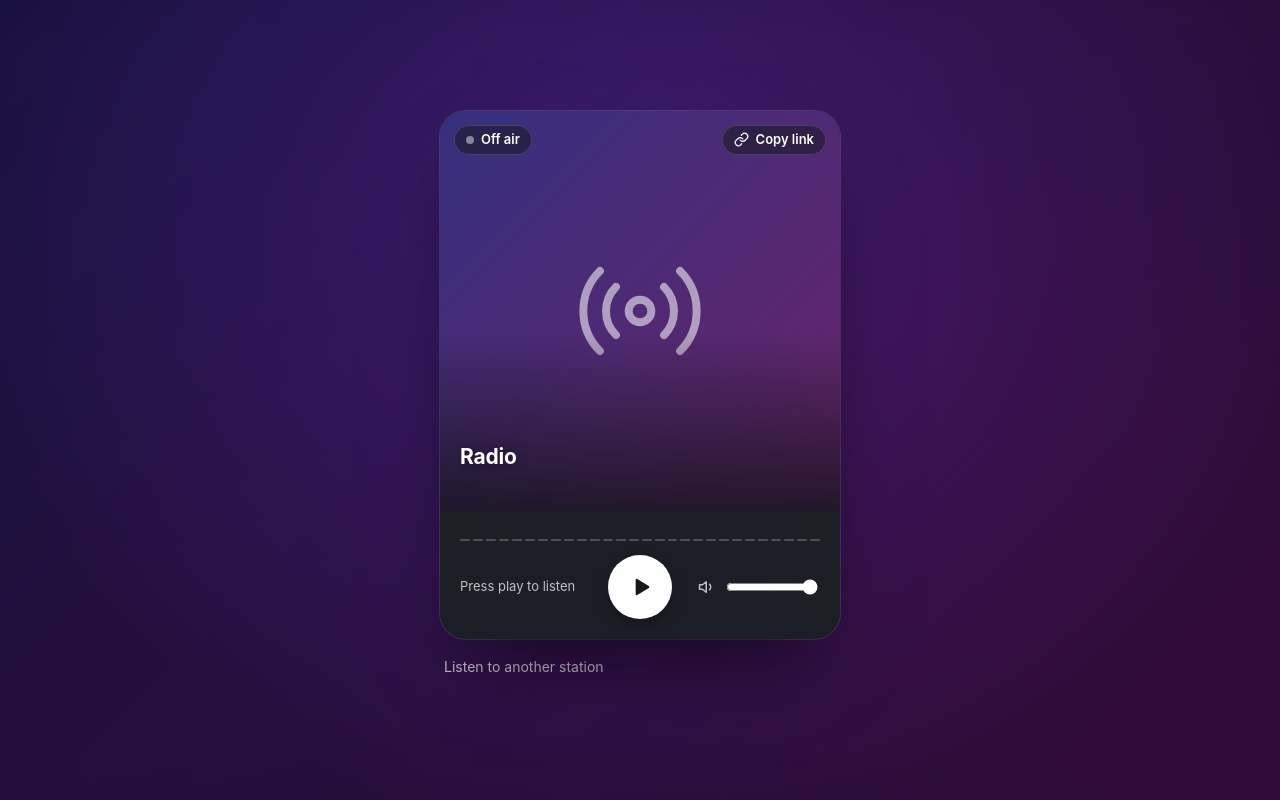
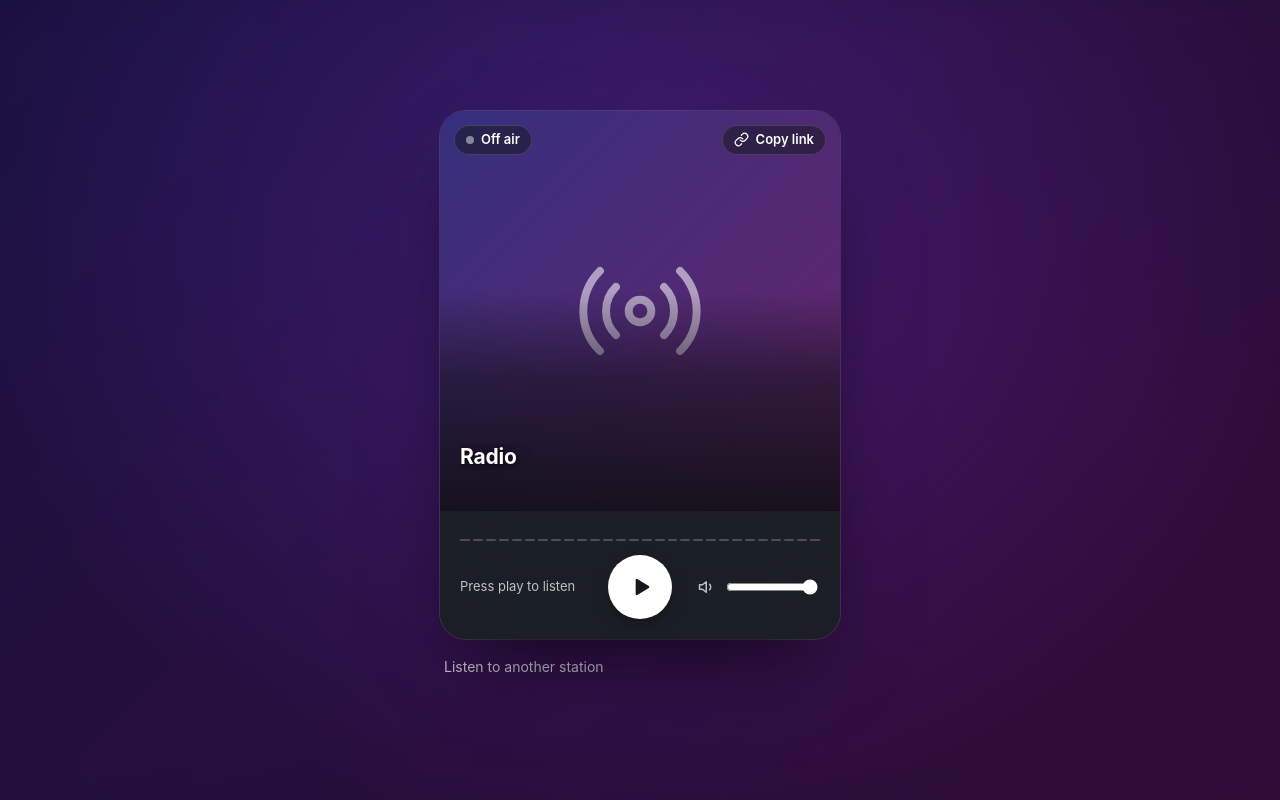
Before and after one commit to RadioTerminal/craftradio, a plain HTML site: page site/index.html in a window 1280 px wide. Drawn offline with Linux system fonts and the light colour scheme.

Commit message:
The listener page keeps the title readable on light covers
The cover image sat above the dark scrim under the title, so white text
vanished on light artwork. The scrim now sits above the cover, darker at
the bottom, and title and artist carry a shadow.

Co-Authored-By: Claude Opus 5.5 <noreply@anthropic.com>

```diff
--- a/site/index.html
+++ b/site/index.html
@@ -41,8 +41,9 @@
   .cover:has(img.shown) .placeholder { visibility: hidden; }
   .cover .placeholder { position: absolute; inset: 0; display: grid; place-items: center; }
   .cover .placeholder svg { width: 34%; opacity: .55; }
-  .cover::after { content: ""; position: absolute; inset: auto 0 0; height: 45%;
-                  background: linear-gradient(transparent, rgba(16,18,22,.78)); pointer-events: none; }
+  /* The scrim under the title sits above the cover, so the text reads on any artwork. */
+  .cover::after { content: ""; position: absolute; z-index: 1; inset: auto 0 0; height: 55%; pointer-events: none;
+                  background: linear-gradient(rgba(12,14,18,0) 0%, rgba(12,14,18,.55) 40%, rgba(12,14,18,.88) 100%); }
 
   .chip { position: absolute; z-index: 2; top: 14px; display: inline-flex; align-items: center; gap: 7px;
           height: 30px; padding: 0 12px; border-radius: 15px; font-size: 13px; font-weight: 600;
@@ -56,8 +57,8 @@
 
   .info { position: absolute; z-index: 2; left: 20px; right: 20px; bottom: 16px; }
   #now { margin: 0; font-size: 21px; font-weight: 700; letter-spacing: -.01em; line-height: 1.2;
-         white-space: nowrap; overflow: hidden; text-overflow: ellipsis; text-shadow: 0 1px 12px rgba(0,0,0,.35); }
-  #artist { margin: 2px 0 0; font-size: 16px; color: var(--soft); white-space: nowrap; overflow: hidden; text-overflow: ellipsis; min-height: 1.45em; }
+         white-space: nowrap; overflow: hidden; text-overflow: ellipsis; text-shadow: 0 1px 3px rgba(0,0,0,.6), 0 0 18px rgba(0,0,0,.45); }
+  #artist { margin: 2px 0 0; font-size: 16px; color: rgba(255,255,255,.86); text-shadow: 0 1px 3px rgba(0,0,0,.6); white-space: nowrap; overflow: hidden; text-overflow: ellipsis; min-height: 1.45em; }
 
   /* The glass bar with the controls */
   .bar { padding: 14px 20px 20px; background: var(--glass); -webkit-backdrop-filter: blur(30px) saturate(1.4); backdrop-filter: blur(30px) saturate(1.4); }
```
